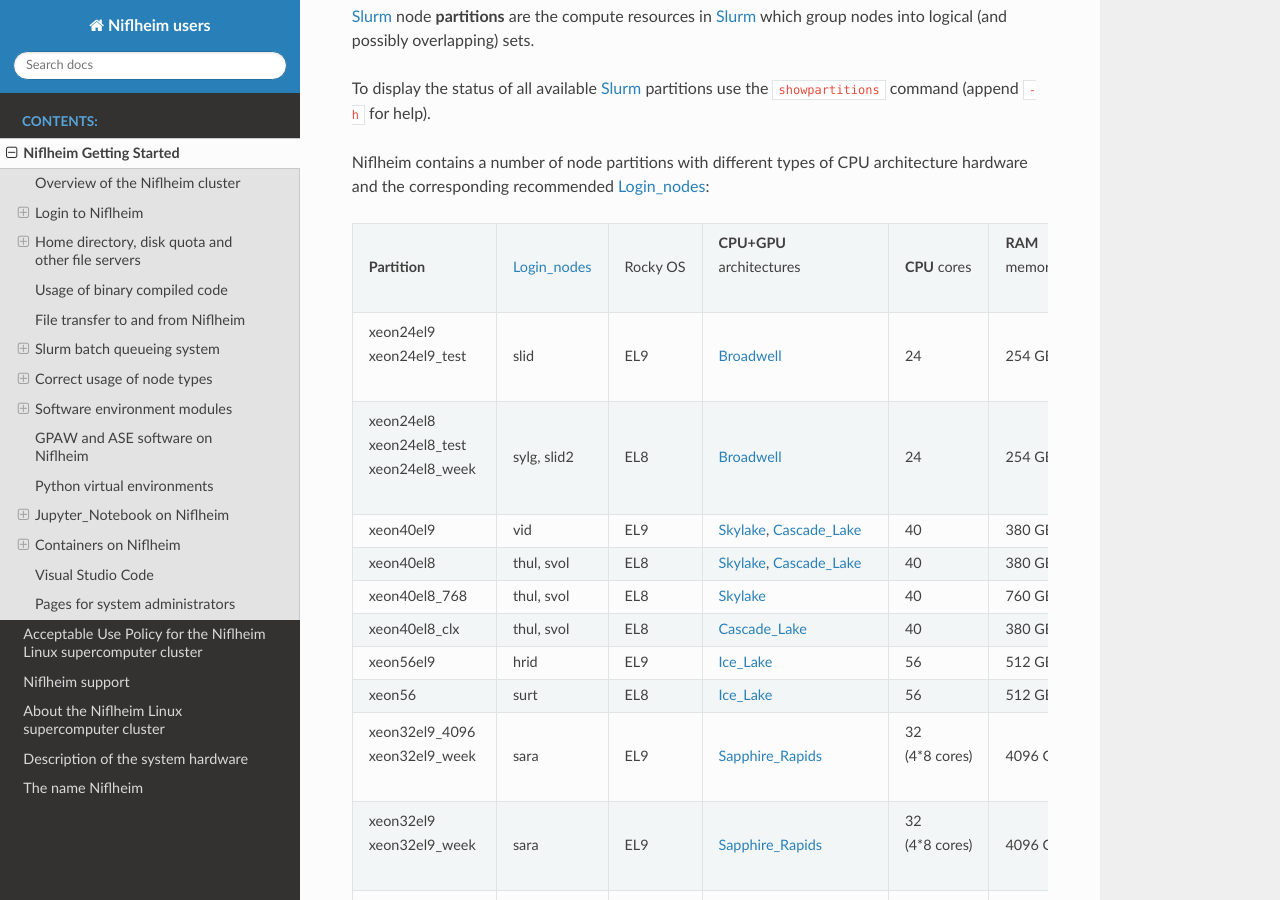
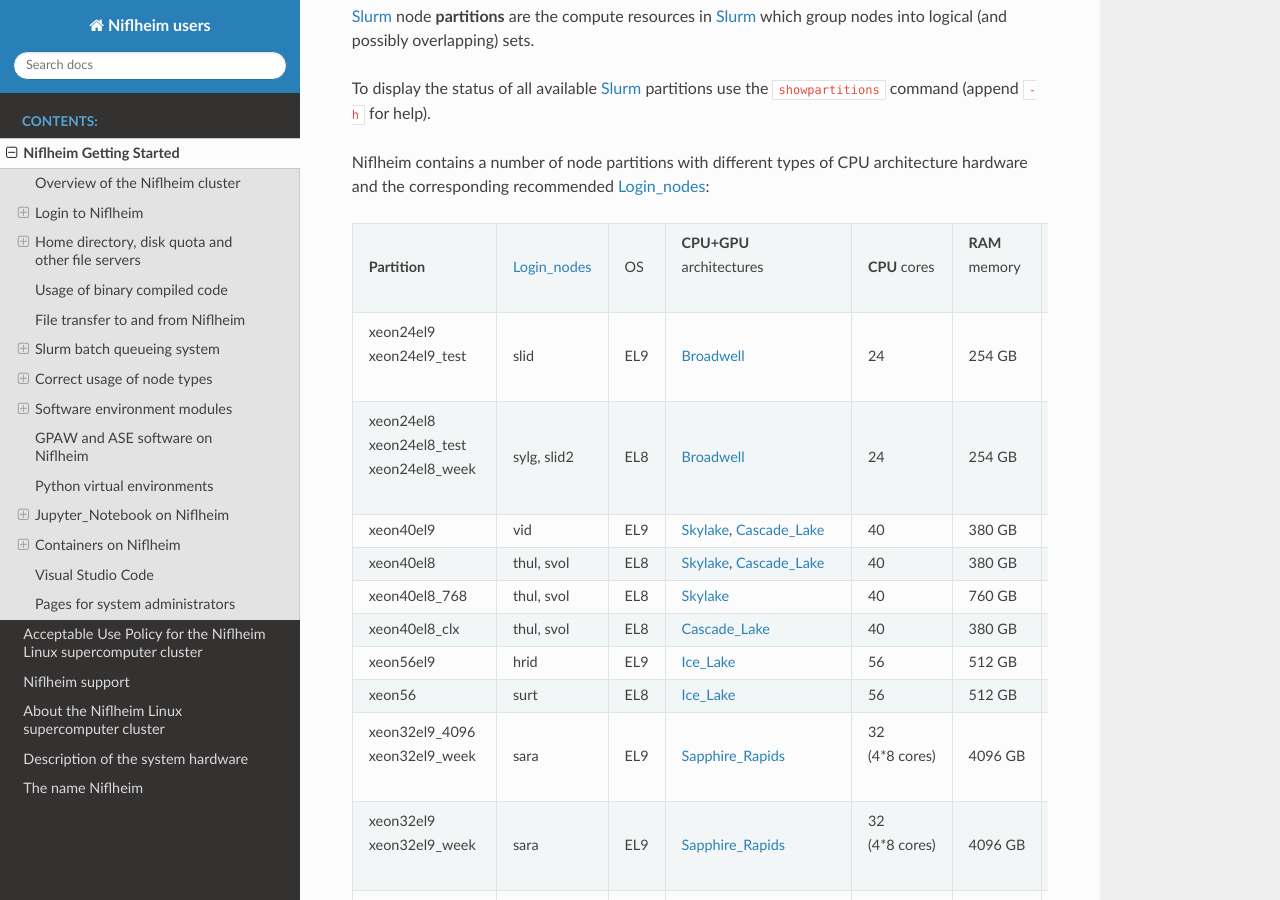
Before and after one commit to OleHolmNielsen/Niflheim_users, a Sphinx documentation site: the page built from docs/Niflheim_Getting_Started.rst, in a window 1280 px wide and 900 px high, scrolled down 6329 px. Built offline with Sphinx 7.4.7 and the Read the Docs theme 3.1.0, drawn with Linux system fonts in a browser that asks for light colours.

Commit message:
Column heading

```diff
--- a/docs/Niflheim_Getting_Started.rst
+++ b/docs/Niflheim_Getting_Started.rst
@@ -340,7 +340,7 @@
 
   * - **Partition**
     - Login_nodes_
-    - Rocky OS
+    - OS
     - | **CPU+GPU**
       | architectures
     - **CPU** cores
```
